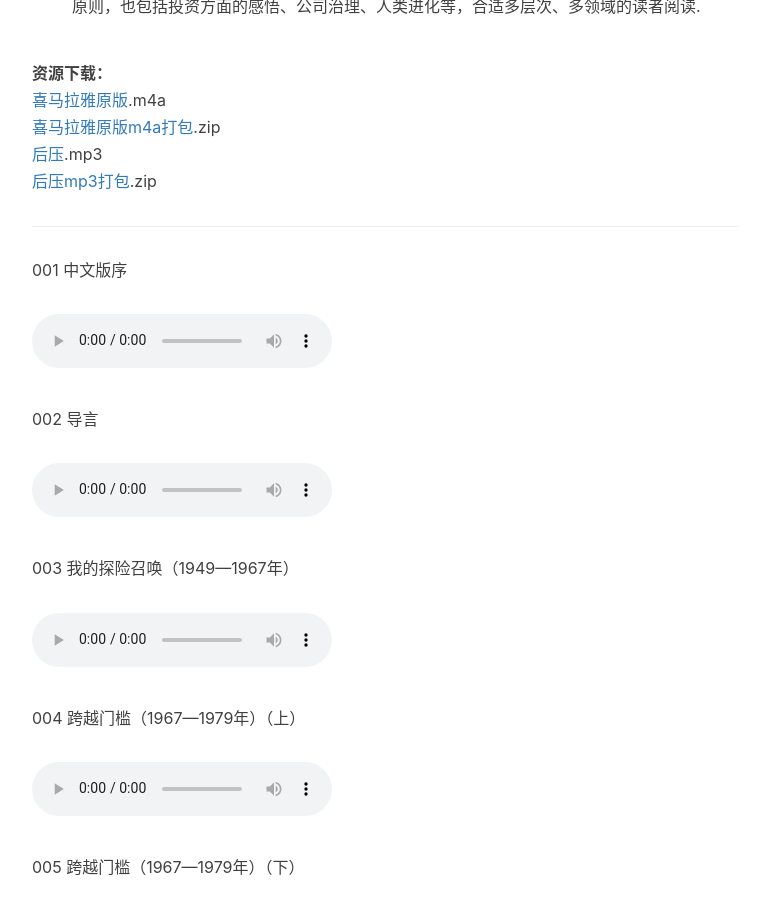
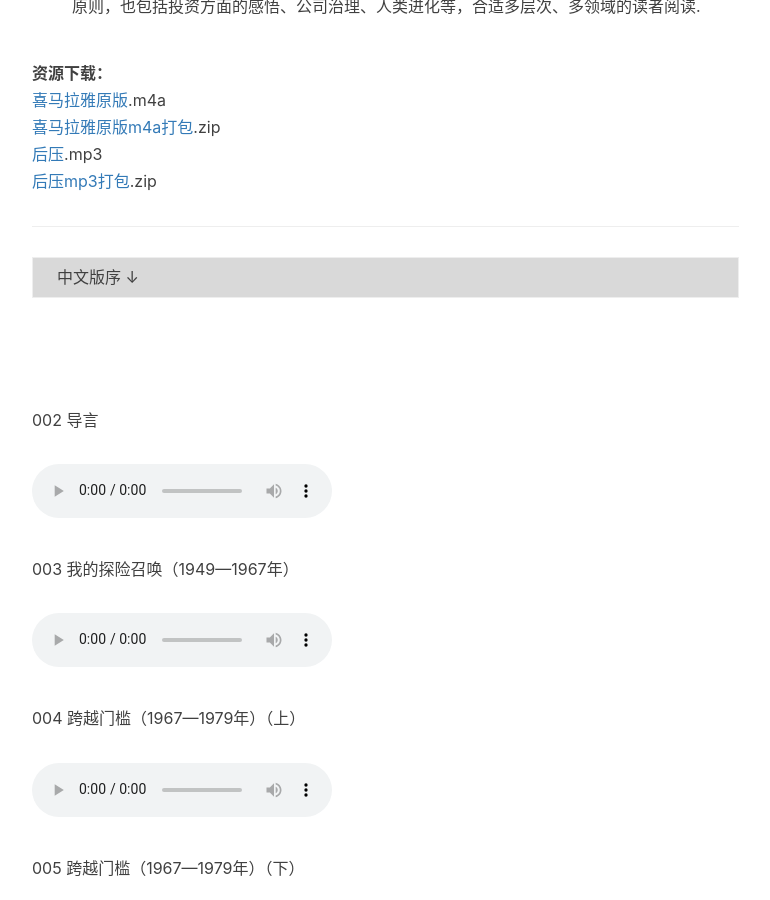
Before and after one commit to huanqingwu/huanqingwu.github.io, a Jekyll site: the page built from _posts/2020-03-03-Principles-ximalaya.md, in a window 1280 px wide and 900 px high, scrolled down 1037 px. Shown: the whole window, without its empty margins (233-1003 px from the left). Built offline with Jekyll 4.4.1, drawn with Linux system fonts in a browser that asks for light colours; nearby versions of some CDN libraries; comment, search, counter and statistics services are not loaded.

Commit message:
Update 2020-03-03-Principles-ximalaya.md

```diff
--- a/_posts/2020-03-03-Principles-ximalaya.md
+++ b/_posts/2020-03-03-Principles-ximalaya.md
@@ -29,10 +29,21 @@ tags:
 ------
 
 
-001 中文版序
-<audio src="https://onedrive.gimhoy.com/sharepoint/aHR0cHM6Ly9lZHVpbmhrLW15LnNoYXJlcG9pbnQuY29tLzp1Oi9nL3BlcnNvbmFsL2h1YW5xaW5nX2VkdWluaGtfb25taWNyb3NvZnRfY29tL0VjVExoR1hMdDNkQXZyTWpxeXBSamRzQnRaRF9WUXM2SmxxTEt3VnNXUUVOd0E/ZT1tbGV0NWw=.mp3" controls="controls">
-Your browser does not support the audio tag.
-</audio>
+<html>
+<body>
+  <table width="400" height="100" border="0" cellpadding="0" cellspacing="0">
+  <tr>
+      <td id="showbfq" height="20" align="left" bgcolor="#D9D9D9" onclick="if(bfq.style.display=='none'){bfq.style.display='';showbfq.innerText='　中文版序 ↑';}else{bfq.style.display='none';showbfq.innerText='　中文版序 ↓';}">　中文版序 ↓</td>
+  </tr>
+  <tr>
+      <td height="80" align="left" bgcolor="#F0F0F0" id="bfq" style="display:none;"><audio src="https://onedrive.gimhoy.com/sharepoint/aHR0cHM6Ly9lZHVpbmhrLW15LnNoYXJlcG9pbnQuY29tLzp1Oi9nL3BlcnNvbmFsL2h1YW5xaW5nX2VkdWluaGtfb25taWNyb3NvZnRfY29tL0VjVExoR1hMdDNkQXZyTWpxeXBSamRzQnRaRF9WUXM2SmxxTEt3VnNXUUVOd0E/ZT1tbGV0NWw=.mp3" controls="controls">
+      Your browser does not support the audio tag.
+      </audio>
+      </td>
+  </tr>
+  </table>
+</body>
+</html>
 
 
 002 导言
```
